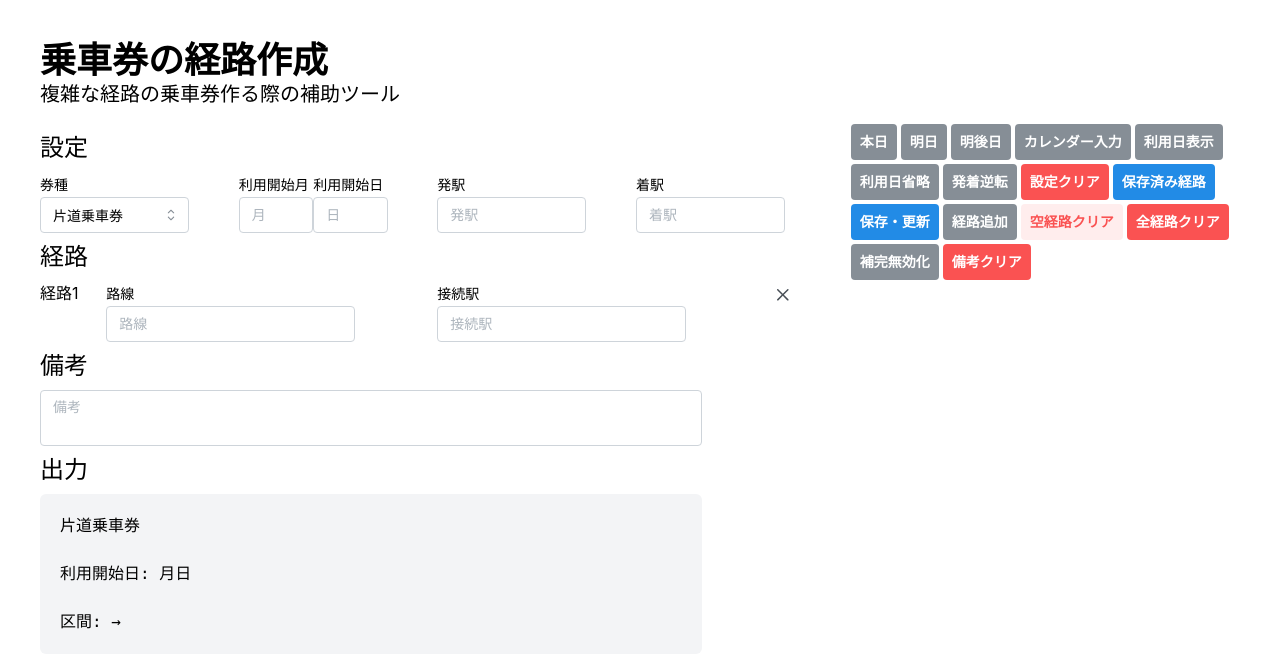
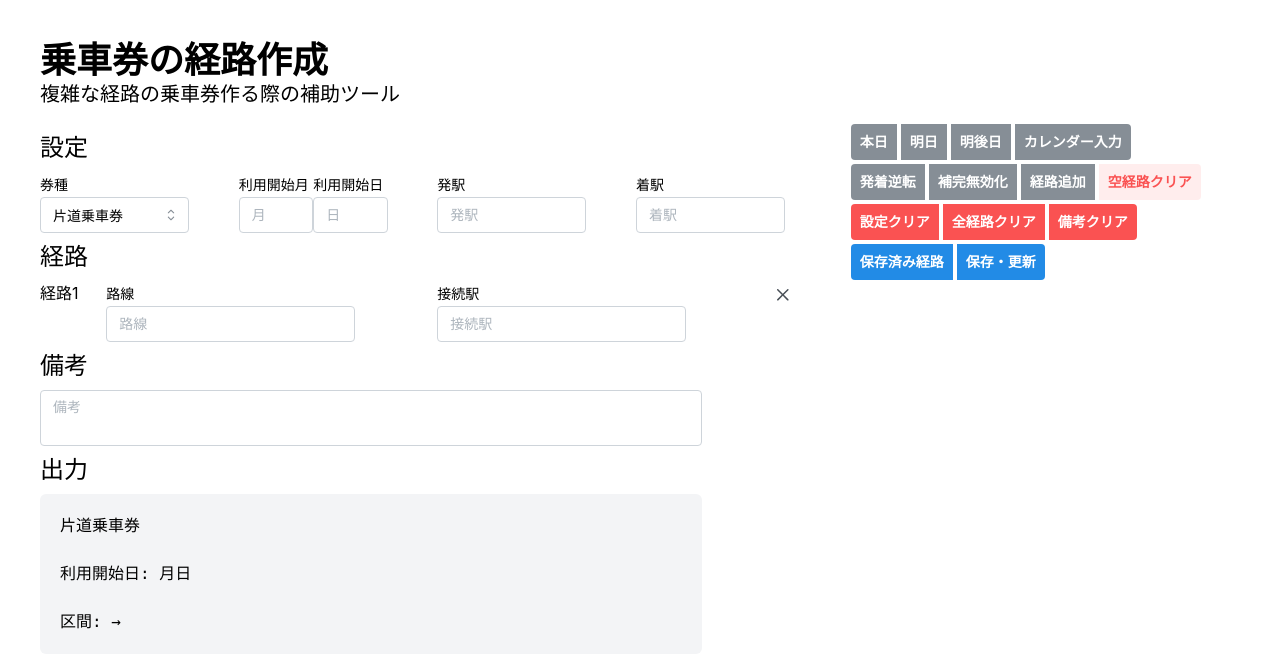
Before and after one commit to hiroxto/fare-ticket-route-planning, a Next.js app: page / in a window 1280 px wide. Shown: the top 668 px of the page. Built offline with nearby package versions, Linux system fonts and the light colour scheme.

Commit message:
feat: ボタンのレイアウトを変更

```diff
--- a/src/components/Route/ControlButtons.tsx
+++ b/src/components/Route/ControlButtons.tsx
@@ -24,7 +24,7 @@ export default function ControlButtons() {
     const setDay = useRouteState(state => state.setDay);
     const setDateWithIndex = useRouteState(state => state.setDateWithIndex);
     const useDate = useRouteState(state => state.useDate);
-    const skipDate = useRouteState(state => state.skipDate);
+    const _skipDate = useRouteState(state => state.skipDate);
     const reverse = useRouteState(state => state.reverse);
     const resetStations = useRouteState(state => state.resetStations);
     const savedRoutes = useSavedRouteState(state => state.routes);
@@ -63,6 +63,7 @@ export default function ControlButtons() {
 
     return (
         <>
+            <Button.Group>
                 <SoundButton
                     variant="filled"
                     color="gray"
@@ -90,18 +91,52 @@ export default function ControlButtons() {
                 >
                     明後日
                 </SoundButton>
-            <SoundButton variant="filled" color="gray" className="button" onClick={openCalenderModal} soundType="click">
+                <SoundButton
+                    variant="filled"
+                    color="gray"
+                    className="button"
+                    onClick={openCalenderModal}
+                    soundType="click"
+                >
                     カレンダー入力
                 </SoundButton>
-            <SoundButton variant="filled" color="gray" className="button" onClick={useDate} soundType="click">
-                利用日表示
-            </SoundButton>
-            <SoundButton variant="filled" color="gray" className="button" onClick={skipDate} soundType="click">
-                利用日省略
-            </SoundButton>
+            </Button.Group>
+
+            <Button.Group>
                 <SoundButton variant="filled" color="gray" className="button" onClick={reverse} soundType="click">
                     発着逆転
                 </SoundButton>
+                <SoundButton
+                    variant="filled"
+                    color={useComplete ? "gray" : "blue"}
+                    className="button"
+                    onClick={() => (useComplete ? disableComplete() : enableComplete())}
+                    soundType="click"
+                >
+                    {useComplete ? "補完無効化" : "補完有効化"}
+                </SoundButton>
+
+                <SoundButton
+                    variant="filled"
+                    color="gray"
+                    className="button"
+                    onClick={() => addRoute(-1)}
+                    soundType="click"
+                >
+                    経路追加
+                </SoundButton>
+                <SoundButton
+                    variant="light"
+                    color="red"
+                    className="button"
+                    onClick={deleteEmptyRoutes}
+                    soundType="click"
+                >
+                    空経路クリア
+                </SoundButton>
+            </Button.Group>
+
+            <Button.Group>
                 <SoundButton
                     variant="filled"
                     color="red"
@@ -117,12 +152,35 @@ export default function ControlButtons() {
                 >
                     設定クリア
                 </SoundButton>
+
+                <SoundButton
+                    variant="filled"
+                    color="red"
+                    className="button"
+                    onClick={() => openClearAllRoutesModal(deleteAllRoutes)}
+                    soundType="chime"
+                >
+                    全経路クリア
+                </SoundButton>
+                <SoundButton
+                    variant="filled"
+                    color="red"
+                    className="button"
+                    onClick={() => openClearNotesModal(resetNotes)}
+                    soundType="chime"
+                >
+                    備考クリア
+                </SoundButton>
+            </Button.Group>
+
+            <Button.Group>
                 <Button variant="filled" color="blue" className="button" component={Link} href="/states">
                     保存済み経路
                 </Button>
                 <SoundButton variant="filled" color="blue" className="button" onClick={openSaveModal} soundType="click">
                     保存・更新
                 </SoundButton>
+            </Button.Group>
 
             <Modal opened={isOpenedCalenderModel} onClose={closeCalenderModal} title="カレンダー入力" size="auto">
                 <DatePicker
@@ -220,37 +278,6 @@ export default function ControlButtons() {
                 confirmButtonText="クリア"
             />
 
-            <SoundButton
-                variant="filled"
-                color="gray"
-                className="button"
-                onClick={() => addRoute(-1)}
-                soundType="click"
-            >
-                経路追加
-            </SoundButton>
-            <SoundButton variant="light" color="red" className="button" onClick={deleteEmptyRoutes} soundType="click">
-                空経路クリア
-            </SoundButton>
-            <SoundButton
-                variant="filled"
-                color="red"
-                className="button"
-                onClick={() => openClearAllRoutesModal(deleteAllRoutes)}
-                soundType="chime"
-            >
-                全経路クリア
-            </SoundButton>
-            <SoundButton
-                variant="filled"
-                color={useComplete ? "gray" : "blue"}
-                className="button"
-                onClick={() => (useComplete ? disableComplete() : enableComplete())}
-                soundType="click"
-            >
-                {useComplete ? "補完無効化" : "補完有効化"}
-            </SoundButton>
-
             <ConfirmationModal
                 opened={isOpenedClearAllRoutesModal}
                 onClose={closeClearAllRoutesModal}
@@ -259,16 +286,6 @@ export default function ControlButtons() {
                 message="全経路をクリアしますか？"
                 confirmButtonText="クリア"
             />
-
-            <SoundButton
-                variant="filled"
-                color="red"
-                className="button"
-                onClick={() => openClearNotesModal(resetNotes)}
-                soundType="chime"
-            >
-                備考クリア
-            </SoundButton>
 
             <ConfirmationModal
                 opened={isOpenedClearNotesModal}
```
Lines whose indentation alone changed are shown as unchanged.
